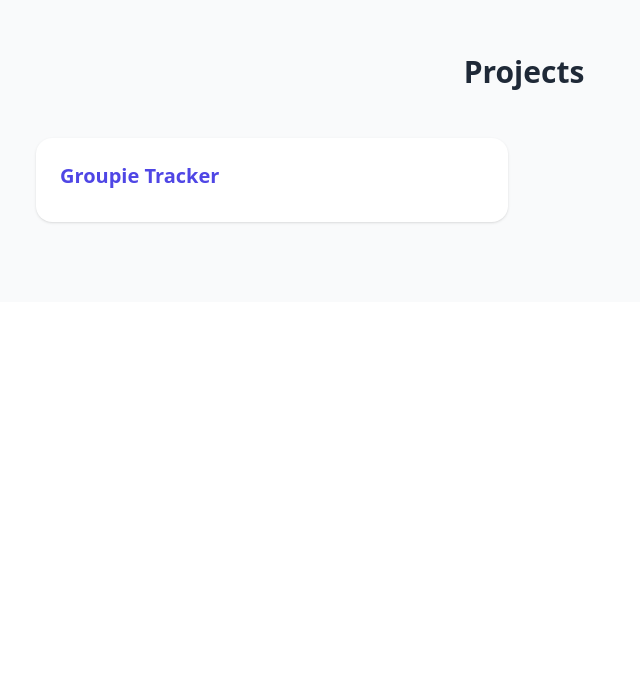
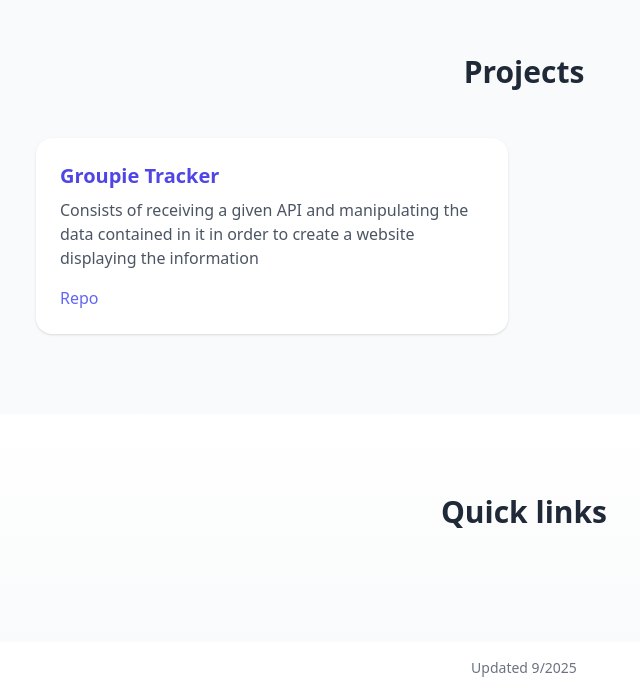
Before and after one commit to recentlyhatched/2026-portfolio, a React (Create React App) app: page / in a window 1280 px wide. Shown: the part 1134-1828 px from the top of the page, without its empty margins (116-756 px from the left). Before the commit the page ends 1436 px from the top, so only its background shows below. Built offline with nearby package versions, Linux system fonts and the light colour scheme.

Commit message:
add groupie tracker

```diff
--- a/src/App.tsx
+++ b/src/App.tsx
@@ -2,14 +2,20 @@ import React from 'react';
 import Hero from "./components/Hero"
 import About from './components/About';
 import Projects from './components/Projects';
-
+import Links from './components/Links'
 
 function App() {
+  const date = new Date()
+
   return (
     <div className="scroll-smooth font-sans">
       <Hero />
       <About />
       <Projects />
+      <Links />
+      <footer className="text-center text-sm text-gray-500 py-4">
+        {"Updated " + date.getMonth() + "/" + date.getFullYear()}
+      </footer>
     </div>
   );
 }
--- a/src/components/Contact.tsx
+++ /dev/null
@@ -1 +0,0 @@
-export {}
--- /dev/null
+++ b/src/components/Links.tsx
@@ -0,0 +1,16 @@
+import React from "react"
+// import { FaGithub, FaGitlab, FaEnvelope } from "react-icons/fa"
+
+const Links: React.FC = () => {
+    return(
+        <section
+          id="contact"
+          className="py-20 bg-gradient-to-t from-gray-50 to-white text-center text-gray-700"
+          >
+            <h2 className="text-3xl font-semibold mb-8 text-gray-800">Quick links</h2>
+
+        </section>
+    )
+}
+
+export default Links
--- a/src/components/Projects.tsx
+++ b/src/components/Projects.tsx
@@ -1,12 +1,16 @@
 import React from "react"
 
 interface Project {
-    title: string
+    title: string,
+    description: string,
+    link: string
 }
 
 const projects: Project[] = [
     {
-        title: "Groupie Tracker"
+        title: "Groupie Tracker",
+        description: "Consists of receiving a given API and manipulating the data contained in it in order to create a website displaying the information",
+        link: "https://github.com/recentlyhatched/groupie-tracker"
     }
 ]
 
@@ -23,6 +27,14 @@ const Projects: React.FC = () => {
                             <h3 className="text-xl font-bold text-indigo-600 mb-2">
                                 {p.title}
                             </h3>
+                            <p className="text-gray-600 mb-4">{p.description}</p>
+                            <a href={p.link}
+                                className="text-indigo-500 hover:underline font-medium"
+                                target="_blank"
+                                rel="noopener noreferrer" // prevents tabnabbing attacks and prevents HTTP referer headers, respectively
+                                >
+                                Repo
+                            </a>
                         </div>
                     ))}
 
--- a/src/index.css
+++ b/src/index.css
@@ -1,3 +1,7 @@
 @tailwind base;
 @tailwind components;
 @tailwind utilities;
+
+html {
+    scroll-behavior: smooth;
+}
```
